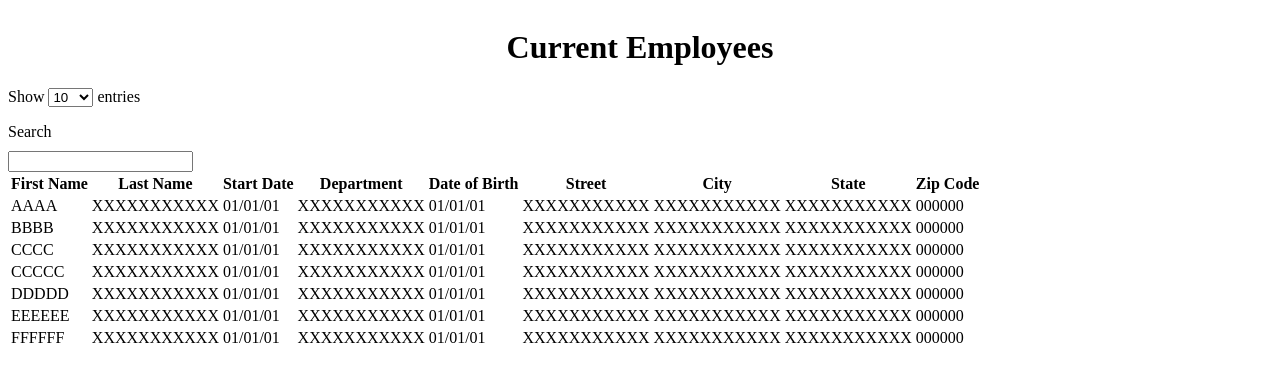
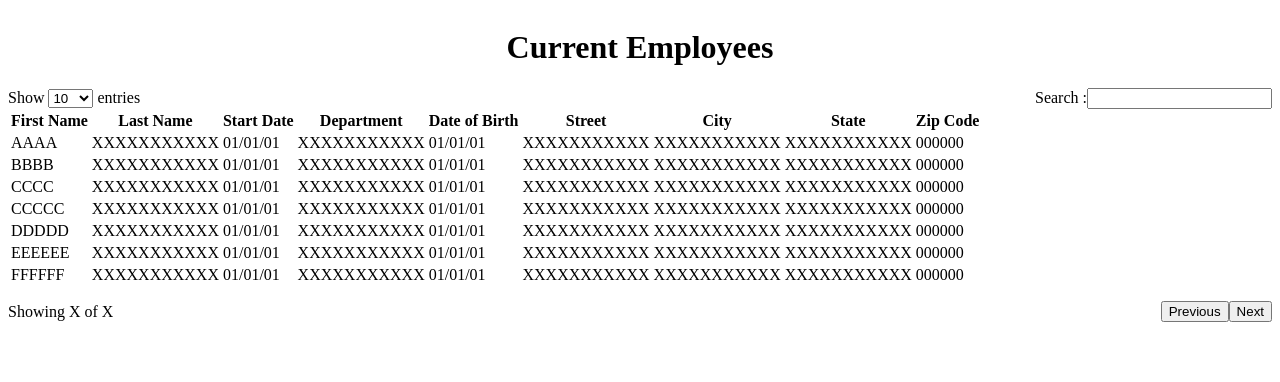
Before and after one commit to geo-tp/HRnet-Data-Table, a React (Create React App) app: page /employees in a window 1280 px wide. Shown: the top 382 px of the page. Built offline with nearby package versions, Linux system fonts and the light colour scheme.

Commit message:
add pagination component

```diff
--- a/public/css/style.css
+++ b/public/css/style.css
@@ -58,6 +58,27 @@ label {
   cursor: pointer;
 }
 
+.datatable-utilities {
+  display: flex;
+  justify-content: space-between;
+  align-items: center;
+}
+.datatable-utilities__search-bar {
+  display: flex;
+  justify-content: center;
+  align-items: center;
+}
+.datatable-utilities__search-bar label {
+  margin: 0;
+  padding: 0;
+}
+
+.datatable-pagination {
+  display: flex;
+  justify-content: space-between;
+  align-items: center;
+}
+
 .default-container {
   display: flex;
   flex-direction: column;
--- /dev/null
+++ b/sass/components/_datatable-pagination.scss
@@ -0,0 +1,5 @@
+.datatable-pagination {
+  display: flex;
+  justify-content: space-between;
+  align-items: center;
+}
--- /dev/null
+++ b/sass/components/_datatable-utilities.scss
@@ -0,0 +1,16 @@
+.datatable-utilities {
+  display: flex;
+  justify-content: space-between;
+  align-items: center;
+
+  &__search-bar {
+    display: flex;
+    justify-content: center;
+    align-items: center;
+
+    & label {
+      margin: 0;
+      padding: 0;
+    }
+  }
+}
--- a/sass/main.scss
+++ b/sass/main.scss
@@ -9,6 +9,8 @@
 @import "./components/primary-header";
 @import "./components/secondary-header";
 @import "./components/alert-message";
+@import "./components/datatable-utilities";
+@import "./components/datatable-pagination";
 
 // CONTAINERS
 @import "./containers/default-container";
--- a/src/components/DataTablePagination.tsx
+++ b/src/components/DataTablePagination.tsx
@@ -3,5 +3,13 @@ export const DataTablePagination = (props: {
   currentRows: object[];
   rowRange: number[];
 }) => {
-  return <div className="datatable-pagination"></div>;
+  return (
+    <div className="datatable-pagination">
+      <p className="datatable-pagination__infos">Showing X of X</p>
+      <div className="datatable-pagination__buttons">
+        <button className="datatable-pagination__previous">Previous</button>
+        <button className="datatable-pagination__next">Next</button>
+      </div>
+    </div>
+  );
 };
--- a/src/components/DataTableUtilities.tsx
+++ b/src/components/DataTableUtilities.tsx
@@ -5,7 +5,7 @@ export const DataTableUtilities = (props: {
   setrowKeywordsFilter: Function;
 }) => {
   return (
-    <div className="datatable-utilites">
+    <div className="datatable-utilities">
       <div className="datatable-utilities__row-number-selector">
         <span>Show </span>
         <select
@@ -23,8 +23,8 @@ export const DataTableUtilities = (props: {
         <span> entries</span>
       </div>
 
-      <div className="datatable-utilities__seach-bar">
-        <label htmlFor="row-search-bar">Search</label>
+      <div className="datatable-utilities__search-bar">
+        <label htmlFor="row-search-bar">Search : </label>
         <input
           value={props.rowKeywordsFilter}
           onChange={(e) => props.setrowKeywordsFilter(e.target.value)}
--- a/src/store/employee/reducer.js
+++ b/src/store/employee/reducer.js
@@ -10,7 +10,7 @@ export const employeesReducer = (state = employeesDefaultState, action) => {
       const newData = [];
 
       for (let employee in state.data) {
-        if (Object.keys(employee) !== Object.keys(action.payload.employee)) {
+        if (Object.keys(employee) !== Object.keys(action.payload)) {
           newData.push(employee);
         }
       }
```
Also changed, not shown: 1 other file (tests, documents, lock files or other folders).
